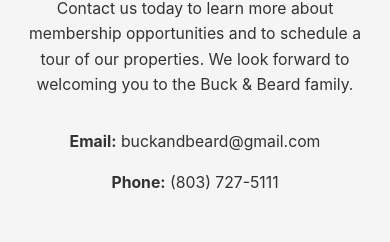
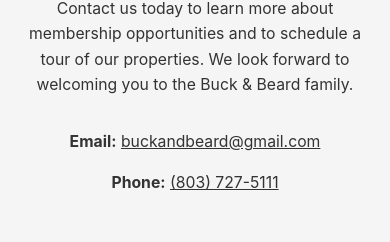
Before and after one commit to evilbeliver/specBB, a Next.js app: page /about in a window 390 px wide. Shown: the part 5153-5395 px from the top of the page. Built offline with nearby package versions, Linux system fonts and the light colour scheme.

Commit message:
Make email and phone number clickable links on About page

```diff
--- a/src/pages/about.tsx
+++ b/src/pages/about.tsx
@@ -355,10 +355,16 @@ export default function About() {
           </Typography>
           <Box sx={{ display: 'flex', flexDirection: { xs: 'column', sm: 'row' }, gap: 2, justifyContent: 'center' }}>
             <Typography variant="body1" sx={{ fontSize: '1.125rem' }}>
-              <strong>Email:</strong> buckandbeard@gmail.com
+              <strong>Email:</strong>{' '}
+              <a href="mailto:buckandbeard@gmail.com" style={{ color: 'inherit', textDecoration: 'underline' }}>
+                buckandbeard@gmail.com
+              </a>
             </Typography>
             <Typography variant="body1" sx={{ fontSize: '1.125rem' }}>
-              <strong>Phone:</strong> (803) 727-5111
+              <strong>Phone:</strong>{' '}
+              <a href="tel:+18037275111" style={{ color: 'inherit', textDecoration: 'underline' }}>
+                (803) 727-5111
+              </a>
             </Typography>
           </Box>
         </Container>
```
